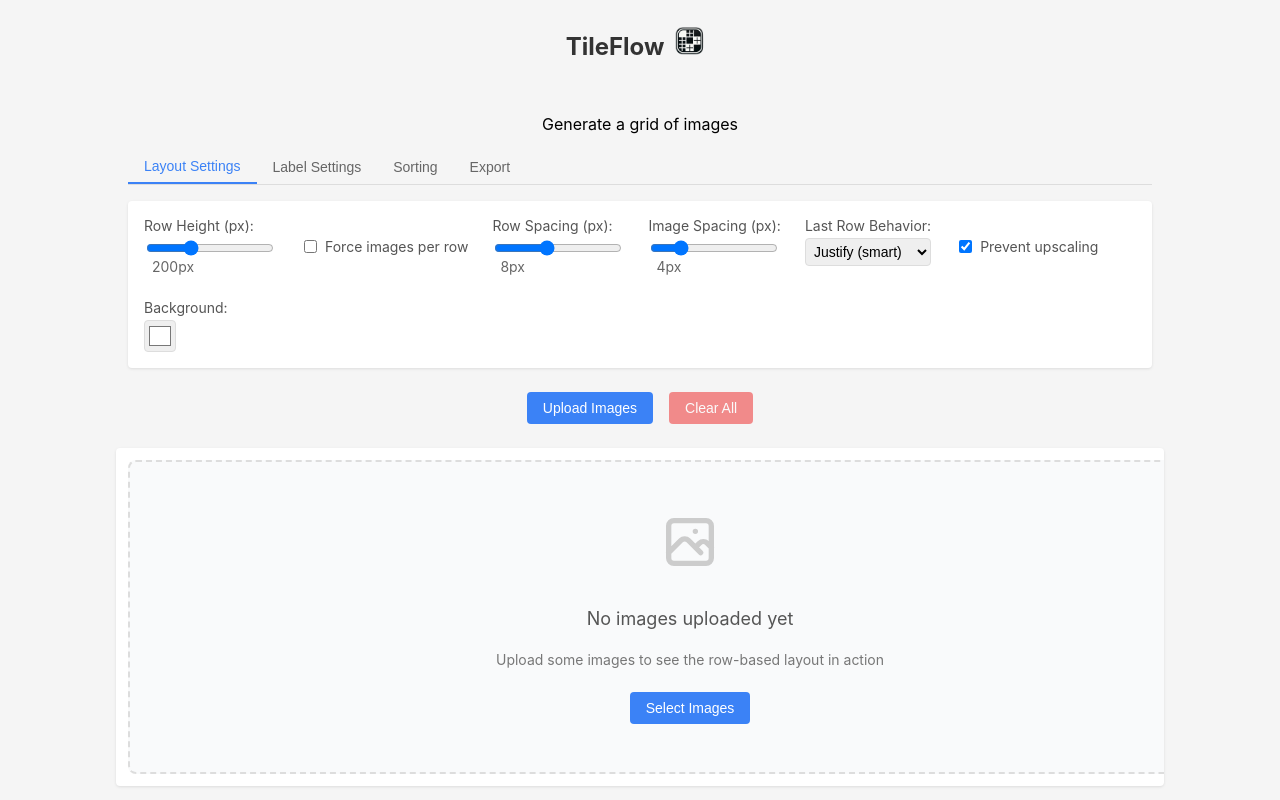
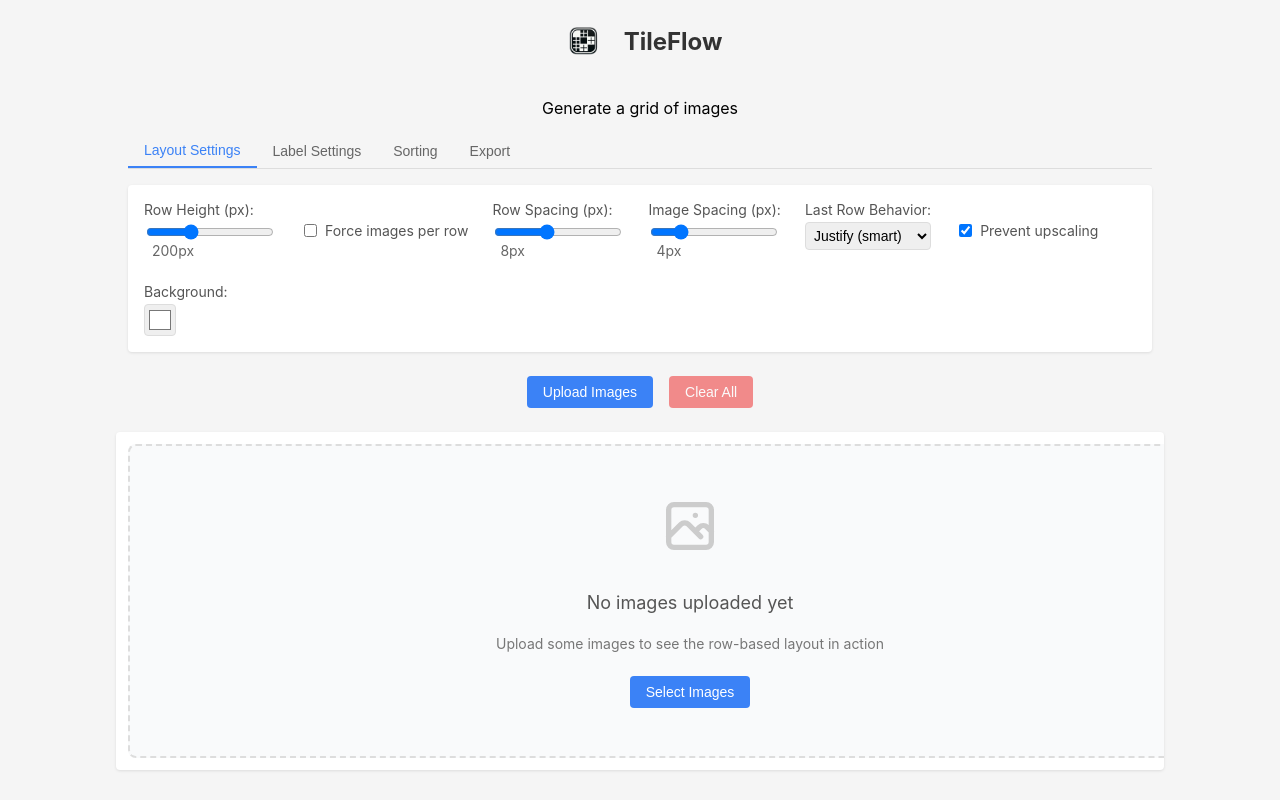
Before and after one commit to matepak/TileFlow, a React (Create React App) app: page / in a window 1280 px wide. Shown: the top 800 px of the page. Built offline with nearby package versions, Linux system fonts and the light colour scheme.

Commit message:
Refactor ImageGallery header and logo styling

```diff
--- a/src/components/ImageGallery.css
+++ b/src/components/ImageGallery.css
@@ -12,19 +12,23 @@
 .gallery-logo {
     width: 50px;
     height: 50px;
-    margin-bottom: 1rem;
+    order: -1;
 }
 
 .gallery-header {
-    display: inline-flex;
+    display: flex;
+    align-items: center;
+    justify-content: center;
+    gap: 1rem;
     margin-bottom: 1rem;
+    width: 100%;
 }
 
 .gallery-title {
     font-size: 1.5rem;
     font-weight: bold;
-    margin-bottom: 1rem;
     color: #333;
+    margin: 0;
 }
 
 /* Tab Navigation */
```
